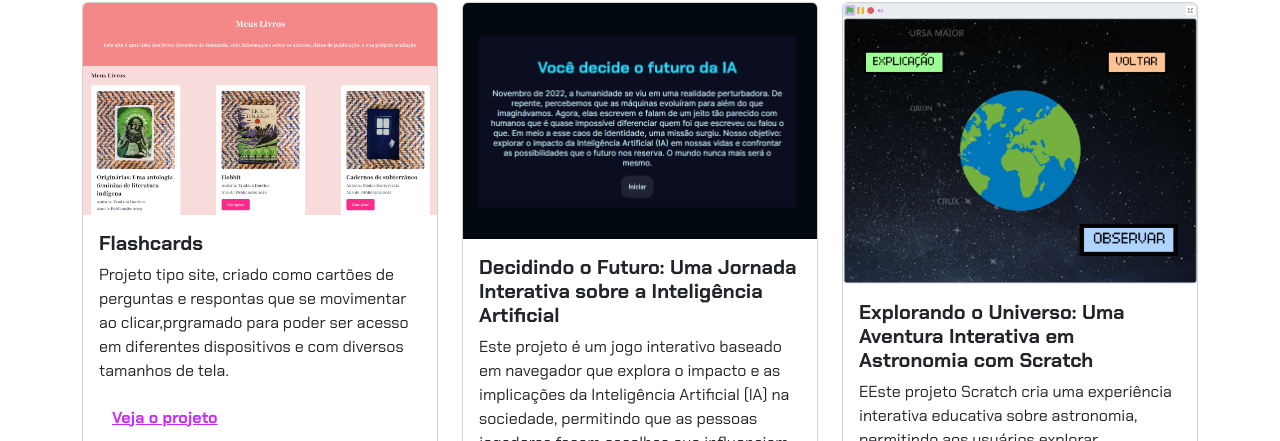
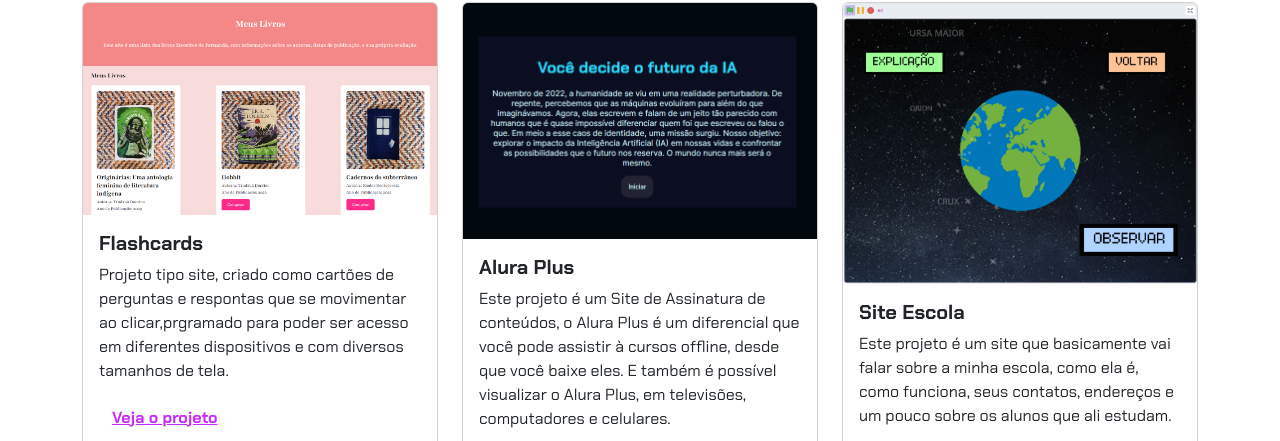
Before and after one commit to anacaroline2024/portifolio, a plain HTML site: page portifolo/index.html in a window 1280 px wide. Shown: the part 488-929 px from the top of the page. Drawn offline with nearby package versions, Linux system fonts and the light colour scheme; files whose address does not match are found by name.

Commit message:
Add files via upload

```diff
--- a/portifolo/index.html
+++ b/portifolo/index.html
@@ -46,12 +46,8 @@
                 <div class="card">
                     <img src="img/projeto-2.png" class="card-img-top" alt="Imagem do projeto de biblioteca virtual">
                     <div class="card-body">
-                        <h5 class="card-title">Decidindo o Futuro: Uma Jornada Interativa sobre a Inteligência
-                            Artificial</h5>
-                        <p class="card-text">Este projeto é um jogo interativo baseado em navegador que explora o
-                            impacto e as implicações da Inteligência Artificial (IA) na sociedade, permitindo que as
-                            pessoas jogadoras façam escolhas que influenciam o desenrolar de uma narrativa sobre o
-                            futuro da IA.</p>
+                        <h5 class="card-title"> Alura Plus</h5>
+                        <p class="card-text">Este projeto é um Site de Assinatura de conteúdos, o Alura Plus é um diferencial que você pode assistir à cursos offline, desde que você baixe eles. E também é possível visualizar o Alura Plus, em televisões, computadores e celulares.</p>
                         <button type="button" class="btn btn-link" data-bs-toggle="modal" data-bs-target="#modal2">Veja
                             o projeto</button>
                     </div>
@@ -63,11 +59,9 @@
                 <div class="card">
                     <img src="img/projeto-3.png" class="card-img-top" alt="Imagem do projeto de biblioteca virtual">
                     <div class="card-body">
-                        <h5 class="card-title">Explorando o Universo: Uma Aventura Interativa em Astronomia com Scratch
+                        <h5 class="card-title">Site Escola
                         </h5>
-                        <p class="card-text">EEste projeto Scratch cria uma experiência interativa educativa sobre
-                            astronomia, permitindo aos usuários explorar informações sobre constelações, eclipses, e a
-                            forma da Terra através de cenários dinâmicos e diálogos informativos.
+                        <p class="card-text">Este projeto é um site que basicamente vai falar sobre a minha escola, como ela é, como funciona, seus contatos, endereços e um pouco sobre os alunos que ali estudam.
                         </p>
                         <button type="button" class="btn btn-link" data-bs-toggle="modal" data-bs-target="#modal3">Veja
                             o projeto</button>
```
Also changed, not shown: portifolo/img/Design sem nome.png (added), portifolo/img/avatar-perfil.png (added), portifolo/img/projeto-1.png (added), portifolo/img/projeto-2.png (added), portifolo/img/projeto-3.png (added).
